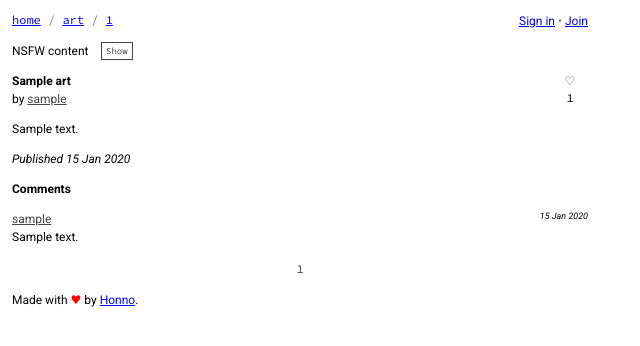
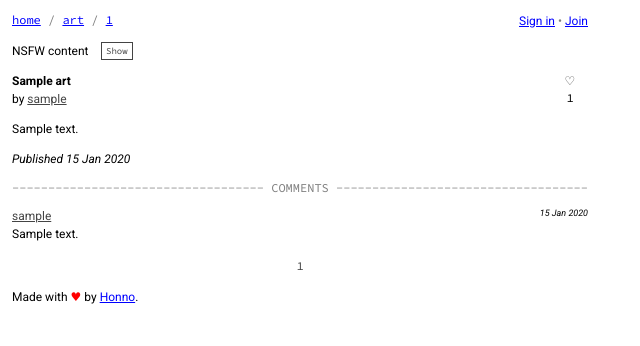
Before and after one commit to Honno/ascii-forever, a Django app: page /art/1 in a window 1280 px wide. Shown: the top 346 px of the page, without its empty margins (0-640 px from the left). Run offline with Django 3.2, Linux system fonts and the light colour scheme; tables that the repository leaves empty hold one stand-in row (values such as "Sample post"); style sheets or scripts are compiled from the project's sources; some libraries are stand-ins or nearby versions.

Commit message:
sub headers

```diff
--- a/core/static/core/css/components/__dir.scss
+++ b/core/static/core/css/components/__dir.scss
@@ -5,3 +5,4 @@
 @import "pagination";
 @import "text-input";
 @import "user";
+@import "hr";
--- /dev/null
+++ b/core/static/core/css/components/_hr.scss
@@ -0,0 +1,6 @@
+.rule {
+    @extend .monospaced;
+
+    text-transform: uppercase;
+    color: $tertiary;
+}
--- a/core/templates/core/pages/art.html
+++ b/core/templates/core/pages/art.html
@@ -81,7 +81,11 @@ Deleted
 <p><i>Published {{ art.created_at|date:"d M Y" }}</i></p>
 {% endif %}
 
-<h2>Comments</h2>
+<style>
+ #gallery-rule:before { content: "----------------------------------- " }
+ #gallery-rule:after { content: " -----------------------------------" }
+</style>
+<div id="gallery-rule" class="rule">Comments</div>
 
 {% if comments %}
 {% for comment in comments %}
--- a/core/templates/core/pages/user.html
+++ b/core/templates/core/pages/user.html
@@ -43,6 +43,12 @@
         {% endif %}
     </div>
 </div>
+
+<style>
+ #gallery-rule:before { content: "----------------------------------- " }
+ #gallery-rule:after { content: " ------------------------------------" }
+</style>
+<div id="gallery-rule" class="rule">Gallery</div>
 
 {% if arts %}
 <div class="art-thumbs">
```
